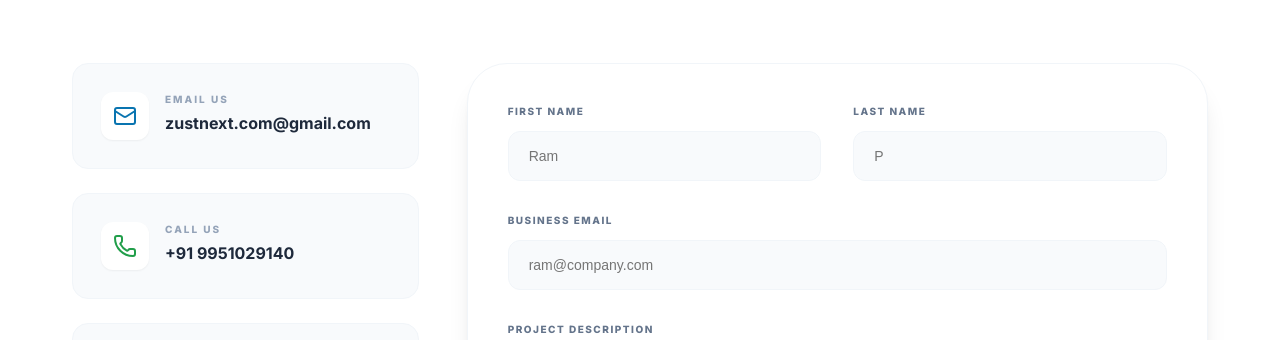
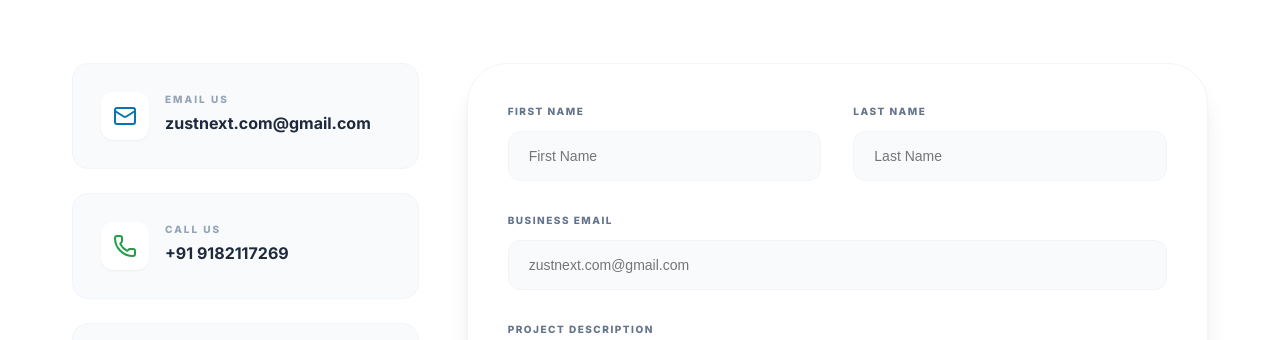
Before and after one commit to Ramanjineyulu9/Zust, a React (Vite) app: page / in a window 1280 px wide. Shown: the part 3560-3900 px from the top of the page. Built offline with nearby package versions, Linux system fonts and the light colour scheme.

Commit message:
Update contact information and form placeholders

```diff
--- a/src/components/Contact.jsx
+++ b/src/components/Contact.jsx
@@ -94,7 +94,7 @@ const Contact = () => {
                             </div>
                             <div>
                                 <h4 className="contact-label">Call Us</h4>
-                                <p className="contact-value">+91 9951029140</p>
+                                <p className="contact-value">+91 9182117269</p>
                             </div>
                         </div>
 
@@ -122,15 +122,15 @@ const Contact = () => {
                             <div className="form-grid">
                                 <div className="form-group">
                                     <label className="form-label">First Name</label>
-                                    <input type="text" name="user_firstname" placeholder="Ram" className="form-input" required />
+                                    <input type="text" name="user_firstname" placeholder="First Name" className="form-input" required />
                                 </div>
                                 <div className="form-group">
                                     <label className="form-label">Last Name</label>
-                                    <input type="text" name="user_lastname" placeholder="P" className="form-input" required />
+                                    <input type="text" name="user_lastname" placeholder="Last Name" className="form-input" required />
                                 </div>
                                 <div className="form-group full-width">
                                     <label className="form-label">Business Email</label>
-                                    <input type="email" name="user_email" placeholder="ram@company.com" className="form-input" required />
+                                    <input type="email" name="user_email" placeholder="zustnext.com@gmail.com" className="form-input" required />
                                 </div>
                                 <div className="form-group full-width">
                                     <label className="form-label">Project Description</label>
```
